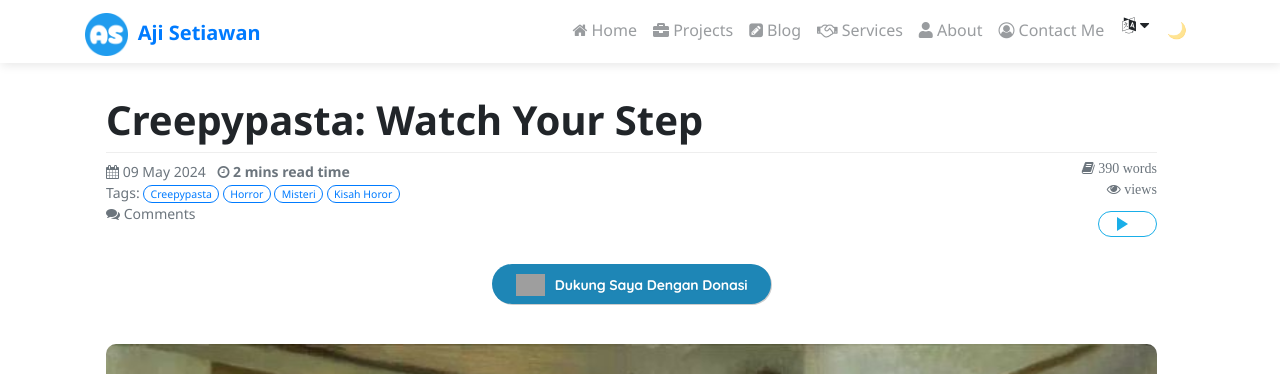
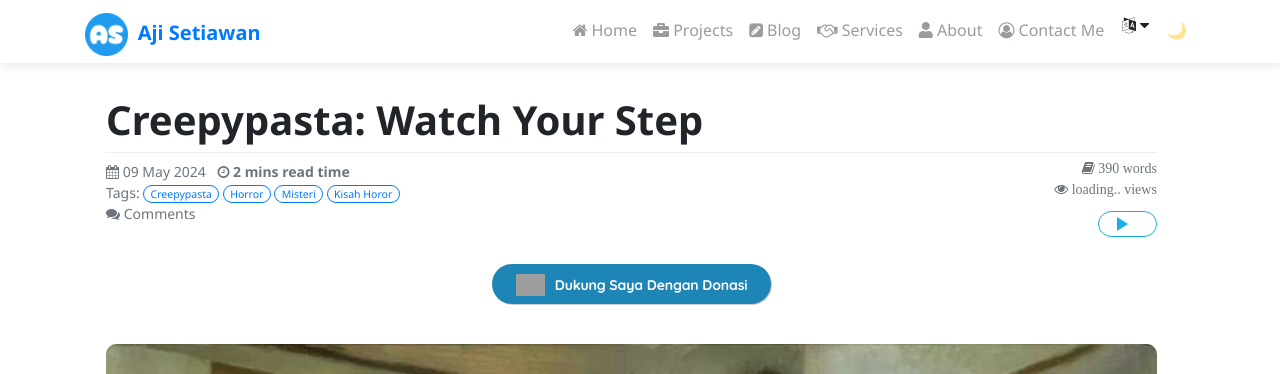
Before and after one commit to ajisetiawan716/ajisetiawan716.github.io, a Jekyll site: the page built from _posts/2024-05-09-creepypasta-watch-your-step.md, in a window 1280 px wide and 900 px high. Shown: the top 374 px of the window. Built offline with Jekyll 4.4.1, drawn with Linux system fonts in a browser that asks for light colours; nearby versions of some CDN libraries; emoji names are drawn with the system emoji font; comment, search, counter and statistics services are not loaded; a style sheet for code colours, icons or effects is not loaded; grey boxes are pictures that could not be loaded.

Commit message:
Update post.html

```diff
--- a/_layouts/post.html
+++ b/_layouts/post.html
@@ -27,7 +27,7 @@ layout: blog
     </a>
     {% endfor %}
   {%- endif -%}
- <li class="fa fa-eye fa-1x kanan"> <span id="busuanzi_value_page_pv" class="text-muted"></span> views</li>
+ <li class="fa fa-eye fa-1x kanan"> <span id="busuanzi_value_page_pv" class="text-muted">loading..</span> views</li>
   <br>
 <i class="fa fa-comments text-muted" style="color:#008c25"></i><span> <a class="text-muted" style="text-decoration:none !important; border-bottom:none !important;" href="#disqus_thread">Comments</a></span>
  {% include blog/audio.html %}
```
